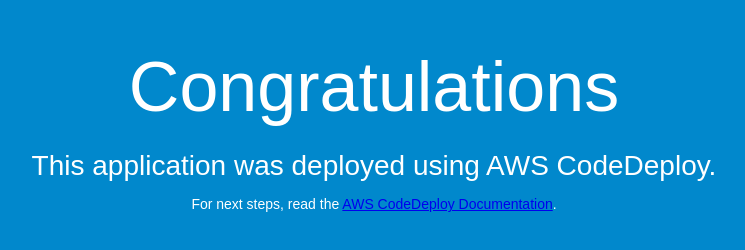
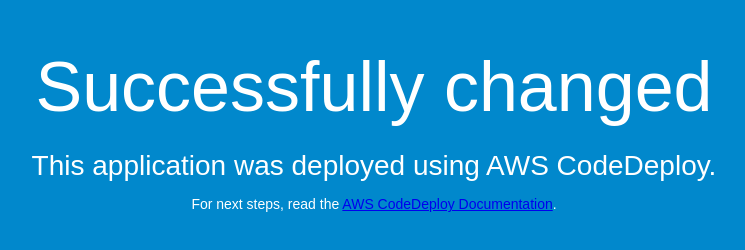
Before and after one commit to padrone86/aws-code-pipeline-verification, a plain HTML site: page index.html in a window 1280 px wide. Shown: the whole page, without its empty margins (266-1011 px from the left). Drawn offline with Linux system fonts and the light colour scheme.

Commit message:
Update title.

```diff
--- a/index.html
+++ b/index.html
@@ -26,7 +26,7 @@
 </head>
 <body>
   <div align="center">
-    <h1>Congratulations</h1>
+    <h1>Successfully changed</h1>
     <h2>This application was deployed using AWS CodeDeploy.</h2>
     <p>For next steps, read the <a href="http://aws.amazon.com/documentation/codedeploy">AWS CodeDeploy Documentation</a>.</p>
   </div>
```
